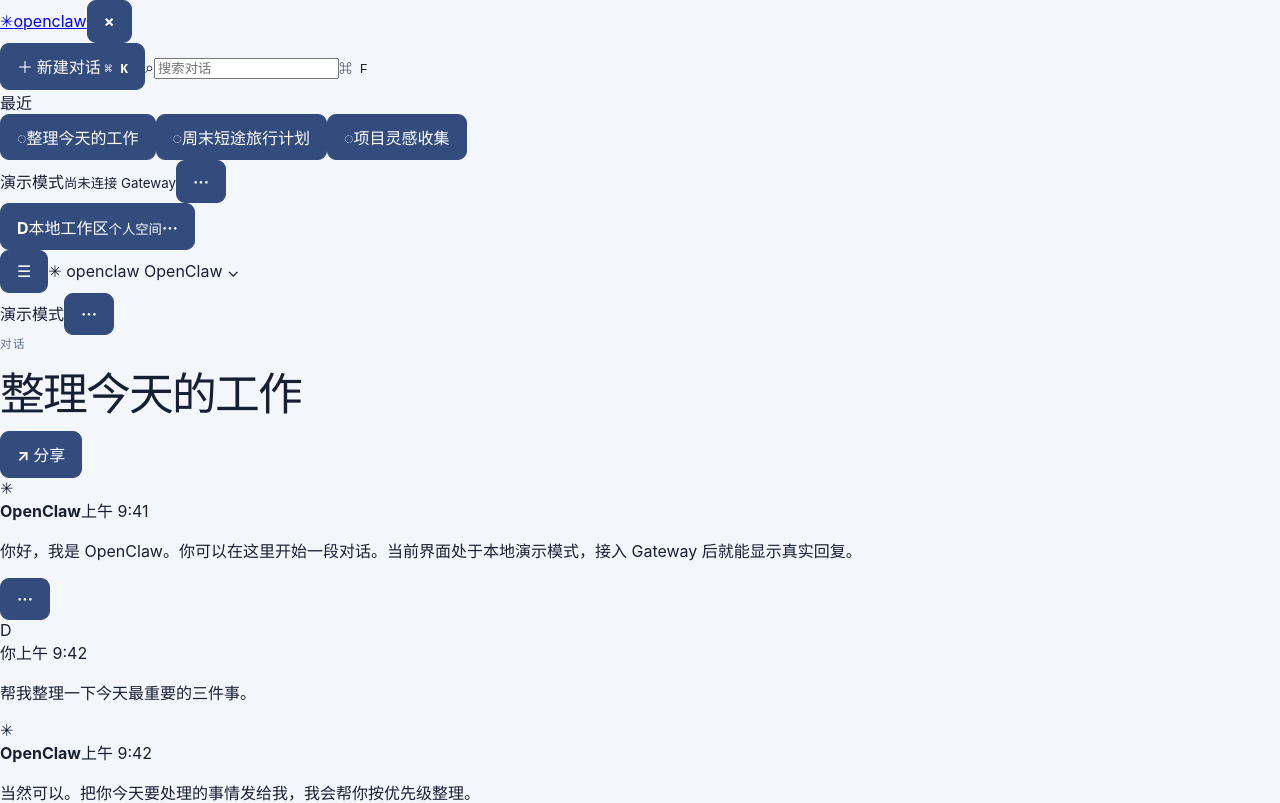
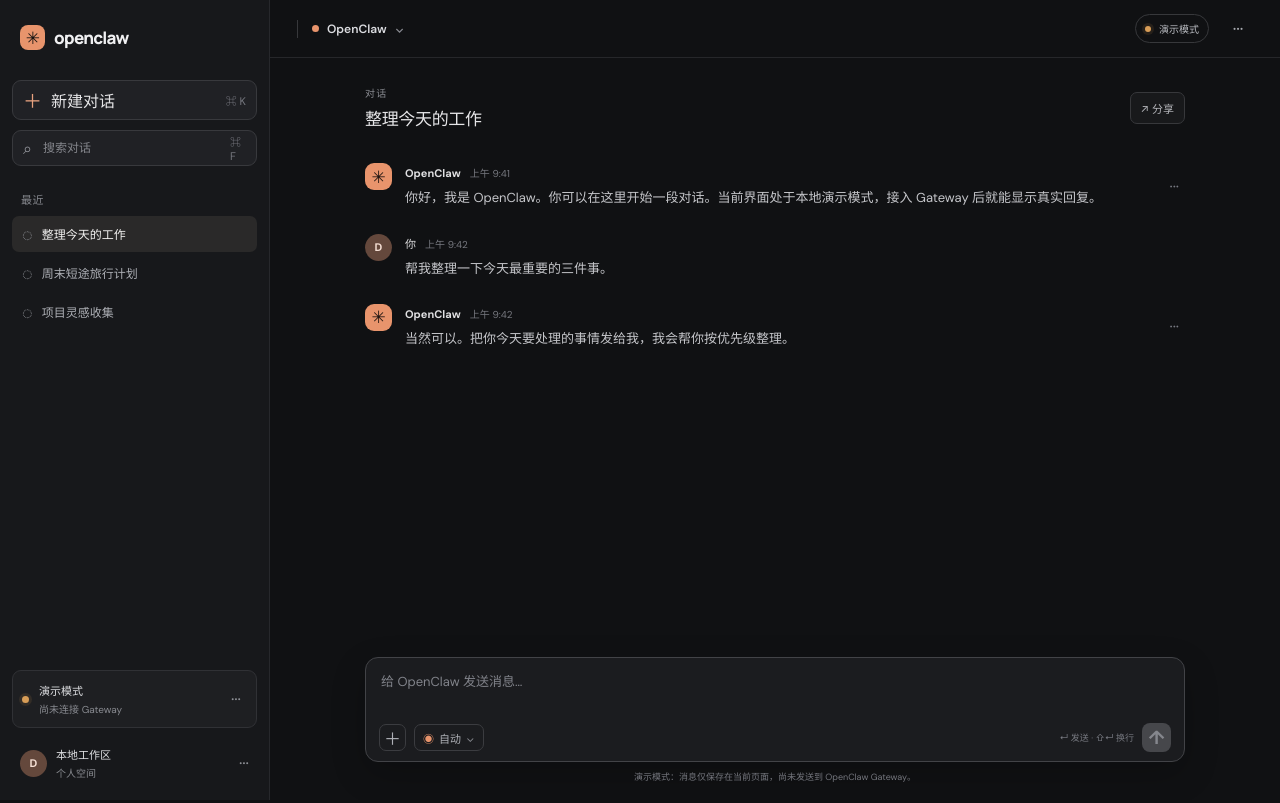
Before and after one commit to 8wxfhgq2pv-maker/Devin, a React (Vite) app in the folder frontend/: page / in a window 1280 px wide. Shown: the top 803 px of the page. Built offline with nearby package versions, Linux system fonts and the light colour scheme.

Commit message:
Style the OpenClaw conversation workspace

```diff
--- a/frontend/src/index.css
+++ b/frontend/src/index.css
@@ -1,43 +1,119 @@
+@import url("https://fonts.googleapis.com/css2?family=DM+Sans:wght@400;500;600;700&family=Manrope:wght@400;500;600;700;800&display=swap");
+
 :root {
-  font-family: Inter, ui-sans-serif, system-ui, -apple-system, "Segoe UI", Roboto, sans-serif;
-  color: #172033;
-  background: #f3f6fb;
+  font-family: "DM Sans", -apple-system, BlinkMacSystemFont, "Segoe UI", sans-serif;
+  color: #e8e9ed;
+  background: #101113;
   font-synthesis: none;
   text-rendering: optimizeLegibility;
+  font-optical-sizing: auto;
 }
-
 * { box-sizing: border-box; }
 body { margin: 0; min-width: 320px; min-height: 100vh; }
-button { font: inherit; }
-
-.container { width: min(100% - 2rem, 760px); margin: 0 auto; padding: 3.5rem 0; }
-.page-header { margin-bottom: 2rem; }
-h1 { margin: .2rem 0 .5rem; font-size: clamp(2rem, 5vw, 2.8rem); letter-spacing: -.04em; }
-h2 { margin: 0; font-size: 1.15rem; }
-.eyebrow { margin: 0 0 .4rem; color: #60708c; font-size: .72rem; font-weight: 750; letter-spacing: .12em; }
-.muted { color: #64718a; line-height: 1.6; }
-
-.card { margin: 1rem 0; padding: 1.4rem; background: #fff; border: 1px solid #e1e7f0; border-radius: 16px; box-shadow: 0 10px 30px #22314d0a; }
-.section-heading { display: flex; align-items: center; justify-content: space-between; gap: 1rem; margin-bottom: 1.2rem; }
-dl { display: grid; grid-template-columns: minmax(115px, .35fr) 1fr; gap: .8rem 1rem; margin: 0 0 1rem; }
-dt { color: #64718a; }
-dd { margin: 0; overflow-wrap: anywhere; font-weight: 600; }
-.badge { display: inline-flex; align-items: center; border-radius: 999px; padding: .32rem .7rem; background: #eef1f6; color: #4d5a70; font-size: .82rem; font-weight: 700; white-space: nowrap; }
-.badge.ok { color: #137547; background: #e4f7ec; }
-.badge.err { color: #b42318; background: #fff0ee; }
-.status-message { margin: .8rem 0 1.2rem; padding: .8rem 1rem; color: #485670; background: #f5f7fb; border-radius: 10px; line-height: 1.55; }
-.actions { display: flex; flex-wrap: wrap; gap: .65rem; }
-button { padding: .65rem 1rem; border: 1px solid #334c7d; border-radius: 9px; color: #fff; background: #334c7d; cursor: pointer; font-weight: 650; }
-button.secondary { color: #334c7d; background: white; border-color: #d5deea; }
-button:focus-visible { outline: 3px solid #84adff; outline-offset: 2px; }
-button:disabled { opacity: .55; cursor: not-allowed; }
-.notice { margin-top: 1.2rem; padding: 1rem 1.2rem; border: 1px solid #d9e5ff; border-radius: 12px; background: #edf3ff; color: #334c7d; line-height: 1.6; }
-.notice p { margin: .35rem 0 0; }
-code { font-size: .9em; }
-.error { padding: .8rem 1rem; border-radius: 10px; color: #a2211b; background: #fff0ee; }
-@media (max-width: 520px) {
-  .container { padding: 2rem 0; }
-  .card { padding: 1.1rem; }
-  dl { grid-template-columns: 1fr; gap: .25rem; }
-  dd { margin-bottom: .5rem; }
+button, input, textarea { font: inherit; }
+button { color: inherit; }
+button:focus-visible, input:focus-visible, textarea:focus-visible { outline: 2px solid #e79770; outline-offset: 2px; }
+.app-shell { display: flex; width: 100%; height: 100vh; min-height: 560px; overflow: hidden; background: #101113; }
+.sidebar { display: flex; flex: 0 0 270px; flex-direction: column; padding: 18px 12px 12px; background: #17181b; border-right: 1px solid #27282c; }
+.sidebar-top { display: flex; height: 38px; align-items: center; justify-content: space-between; padding: 0 8px; margin-bottom: 24px; }
+.brand, .mobile-brand { display: inline-flex; align-items: center; gap: 9px; color: #f0f0f2; text-decoration: none; font-family: Manrope, sans-serif; font-size: 17px; font-weight: 750; letter-spacing: -.04em; }
+.brand-mark { display: inline-grid; width: 25px; height: 25px; place-items: center; border-radius: 8px; color: #151312; background: #e8946c; font-size: 17px; }
+.new-chat, .search-box { display: flex; height: 40px; align-items: center; gap: 9px; padding: 0 10px; border: 1px solid #38393d; border-radius: 9px; background: #202125; color: #e5e5e7; }
+.new-chat { justify-content: flex-start; cursor: pointer; font-weight: 600; }
+.new-chat:hover, .conversation-item:hover, .profile-button:hover { background: #25262a; }
+.plus { color: #e7a17f; font-size: 19px; }
+kbd { margin-left: auto; color: #777980; font: 11px "DM Sans", sans-serif; }
+.search-box { height: 36px; margin-top: 10px; color: #989aa1; }
+.search-box input { width: 100%; min-width: 0; border: 0; outline: 0; color: #ececef; background: transparent; font-size: 12px; }
+.search-box input::placeholder { color: #85878d; }
+.nav-label { padding: 25px 9px 9px; color: #85878d; font-size: 11px; font-weight: 700; letter-spacing: .05em; }
+.conversation-list { display: flex; flex-direction: column; gap: 3px; overflow-y: auto; }
+.conversation-item { display: flex; height: 36px; align-items: center; gap: 9px; padding: 0 10px; border: 0; border-radius: 7px; background: transparent; color: #aeb0b6; text-align: left; cursor: pointer; font-size: 12px; }
+.conversation-item.active { color: #f3f2f1; background: #2a2929; }
+.conversation-icon { color: #92949a; font-size: 18px; }
+.conversation-title { overflow: hidden; text-overflow: ellipsis; white-space: nowrap; }
+.empty-search { padding: 0 10px; color: #92949a; font-size: 12px; }
+.sidebar-bottom { margin-top: auto; }
+.connection-card { display: flex; align-items: center; gap: 10px; padding: 11px 9px; border: 1px solid #303135; border-radius: 9px; background: #1e1f22; }
+.connection-card > span:nth-child(2), .profile-copy { display: flex; flex: 1; flex-direction: column; gap: 3px; min-width: 0; }
+.connection-card strong, .profile-copy strong { color: #dedfe2; font-size: 11px; font-weight: 650; }
+.connection-card small, .profile-copy small { color: #898b91; font-size: 10px; }
+.connection-dot { width: 7px; height: 7px; flex: 0 0 7px; border-radius: 50%; background: #d89d57; box-shadow: 0 0 0 3px #d89d571c; }
+.more-button { border: 0; background: transparent; color: #8f9197; font-size: 17px; cursor: pointer; }
+.profile-button { display: flex; width: 100%; align-items: center; gap: 9px; margin-top: 10px; padding: 8px; border: 0; border-radius: 8px; background: transparent; text-align: left; cursor: pointer; }
+.avatar, .user-avatar { display: grid; width: 27px; height: 27px; flex: 0 0 27px; place-items: center; border-radius: 50%; color: #f5dfd4; background: #64483c; font-size: 11px; font-weight: 700; }
+.chat-panel { position: relative; display: flex; flex: 1; min-width: 0; flex-direction: column; }
+.topbar { display: flex; height: 58px; flex: 0 0 58px; align-items: center; justify-content: space-between; padding: 0 27px; border-bottom: 1px solid #26272a; }
+.topbar-left, .topbar-right { display: flex; align-items: center; gap: 14px; }
+.topbar-divider { width: 1px; height: 18px; background: #37383b; }
+.model-label { display: flex; align-items: center; gap: 8px; color: #dbdce0; font-size: 12px; font-weight: 600; }
+.model-dot { width: 7px; height: 7px; border-radius: 50%; background: #e8946c; }
+.chevron { color: #888a91; }
+.demo-pill { display: inline-flex; align-items: center; gap: 8px; padding: 6px 9px; border: 1px solid #37383b; border-radius: 999px; color: #b9bbc0; font-size: 10px; }
+.demo-pill .connection-dot { width: 6px; height: 6px; flex-basis: 6px; }
+.icon-button { display: inline-grid; width: 30px; height: 30px; place-items: center; border: 0; border-radius: 7px; background: transparent; color: #a9abb1; cursor: pointer; font-size: 18px; }
+.icon-button:hover { background: #25262a; }
+.menu-button, .mobile-brand, .sidebar-close { display: none; }
+.conversation-heading { display: flex; width: min(100% - 56px, 820px); flex: 0 0 auto; align-items: center; justify-content: space-between; margin: 27px auto 8px; }
+.eyebrow { margin: 0 0 5px; color: #898b91; font-size: 10px; font-weight: 700; letter-spacing: .12em; }
+.conversation-heading h1 { margin: 0; color: #e6e6e8; font-family: Manrope, sans-serif; font-size: 17px; font-weight: 650; letter-spacing: -.02em; }
+.share-button { padding: 7px 10px; border: 1px solid #37383b; border-radius: 7px; background: #18191b; color: #b5b6bb; cursor: pointer; font-size: 11px; }
+.messages { display: flex; width: min(100% - 56px, 820px); flex: 1; flex-direction: column; gap: 23px; overflow-y: auto; margin: 0 auto; padding: 25px 0 30px; scrollbar-color: #45464a transparent; }
+.message { display: flex; align-items: flex-start; gap: 13px; }
+.assistant-avatar { display: grid; width: 27px; height: 27px; flex: 0 0 27px; place-items: center; border-radius: 9px; color: #201511; background: #e8946c; font-size: 17px; }
+.message-body { flex: 1; min-width: 0; }
+.message-meta { display: flex; align-items: baseline; gap: 9px; margin: 2px 0 7px; }
+.message-meta strong { color: #e0e0e2; font-size: 11px; font-weight: 700; }
+.message-meta time { color: #76787f; font-size: 10px; }
+.message-body p { margin: 0; color: #c5c6ca; font-size: 13px; line-height: 1.75; white-space: pre-wrap; overflow-wrap: anywhere; }
+.user-avatar { margin-top: 1px; }
+.message-user .user-avatar { width: 27px; height: 27px; }
+.message-more { align-self: center; border: 0; background: transparent; color: #777980; cursor: pointer; }
+.welcome { width: min(100%, 540px); align-self: center; margin: auto; padding: 30px 0; text-align: center; }
+.welcome-mark { display: grid; width: 53px; height: 53px; place-items: center; margin: 0 auto 22px; border-radius: 17px; color: #241712; background: #e8946c; font-size: 33px; box-shadow: 0 0 50px #e8946c1c; }
+.welcome h2 { margin: 8px 0; color: #efeff1; font-family: Manrope, sans-serif; font-size: 25px; letter-spacing: -.045em; }
+.muted { margin: 0; color: #8c8e95; font-size: 12px; }
+.prompt-grid { display: grid; grid-template-columns: repeat(3, 1fr); gap: 8px; margin-top: 28px; }
+.prompt-grid button { display: flex; min-height: 61px; align-items: flex-start; justify-content: space-between; gap: 8px; padding: 11px; border: 1px solid #36373b; border-radius: 9px; background: #1a1b1e; color: #bfc0c5; text-align: left; cursor: pointer; font-size: 10px; line-height: 1.5; }
+.prompt-grid button:hover { border-color: #8d614c; background: #202022; }
+.prompt-grid button span { color: #e8946c; }
+.composer-area { width: min(100% - 56px, 820px); flex: 0 0 auto; margin: 0 auto; padding: 12px 0 17px; }
+.composer { padding: 12px 13px 9px; border: 1px solid #424347; border-radius: 13px; background: #1b1c1f; box-shadow: 0 12px 35px #0003; }
+.composer textarea { display: block; width: 100%; min-height: 45px; resize: none; border: 0; outline: 0; background: transparent; color: #e5e5e7; font-size: 13px; line-height: 1.6; }
+.composer textarea::placeholder { color: #81838a; }
+.composer-toolbar, .composer-tools, .composer-actions { display: flex; align-items: center; }
+.composer-toolbar { justify-content: space-between; padding-top: 7px; }
+.composer-tools, .composer-actions { gap: 8px; }
+.tool-button { display: inline-flex; height: 27px; align-items: center; gap: 5px; padding: 0 8px; border: 1px solid #3b3c40; border-radius: 7px; background: transparent; color: #aeb0b6; cursor: pointer; font-size: 11px; }
+.tool-button:first-child { width: 27px; justify-content: center; padding: 0; font-size: 17px; }
+.mode-button span:first-child { color: #e8946c; }
+.keyboard-hint { color: #777980; font-size: 9px; }
+.send-button { display: grid; width: 29px; height: 29px; place-items: center; border: 0; border-radius: 8px; background: #e8946c; color: #211711; cursor: pointer; font-size: 19px; font-weight: 700; }
+.send-button:disabled { background: #46474b; color: #85878d; cursor: default; }
+.composer-note { margin: 8px 0 0; color: #74767d; text-align: center; font-size: 9px; }
+.scrim { display: none; }
+@media (max-width: 760px) {
+  .sidebar { position: fixed; z-index: 5; inset: 0 auto 0 0; width: 275px; transform: translateX(-100%); transition: transform .2s ease; box-shadow: 14px 0 50px #0006; }
+  .sidebar.sidebar-open { transform: translateX(0); }
+  .sidebar-close, .menu-button { display: inline-grid; }
+  .scrim { position: fixed; z-index: 4; inset: 0; display: block; border: 0; background: #0009; }
+  .topbar { padding: 0 15px; }
+  .topbar-left { gap: 8px; }
+  .mobile-brand { display: inline-flex; font-size: 14px; }
+  .mobile-brand .brand-mark { width: 20px; height: 20px; border-radius: 6px; font-size: 14px; }
+  .topbar-divider { display: none; }
+  .model-label { margin-left: 4px; font-size: 11px; }
+  .demo-pill { padding: 5px 7px; }
+  .conversation-heading, .messages, .composer-area { width: calc(100% - 30px); }
+  .conversation-heading { margin-top: 20px; }
 }
+@media (max-width: 480px) {
+  .topbar-right { gap: 5px; }
+  .demo-pill { font-size: 0; gap: 0; width: 22px; height: 22px; justify-content: center; padding: 0; }
+  .demo-pill .connection-dot { width: 7px; height: 7px; }
+  .prompt-grid { grid-template-columns: 1fr; }
+  .prompt-grid button { min-height: 42px; }
+  .welcome { padding: 18px 0; }
+  .welcome h2 { font-size: 21px; }
+  .keyboard-hint { display: none; }
+}
```
